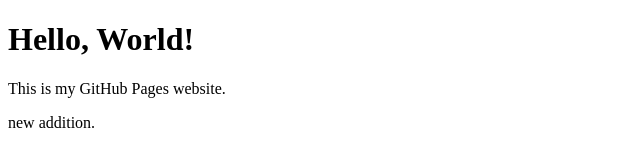
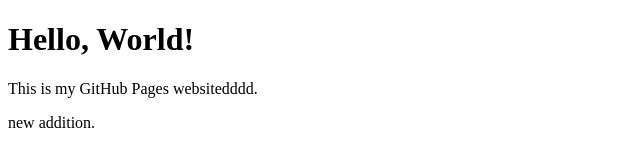
Before and after one commit to RyanWinters/Options, a plain HTML site: page index.html in a window 1280 px wide. Shown: the full height of the page, 0-640 px from the left. Drawn offline with Linux system fonts and the light colour scheme.

Commit message:
Update index.html

```diff
--- a/index.html
+++ b/index.html
@@ -5,7 +5,7 @@
 </head>
 <body>
     <h1>Hello, World!</h1>
-    <p>This is my GitHub Pages website.</p>
+    <p>This is my GitHub Pages websitedddd.</p>
     <p> new addition.</p>
 </body>
 </html>
```
